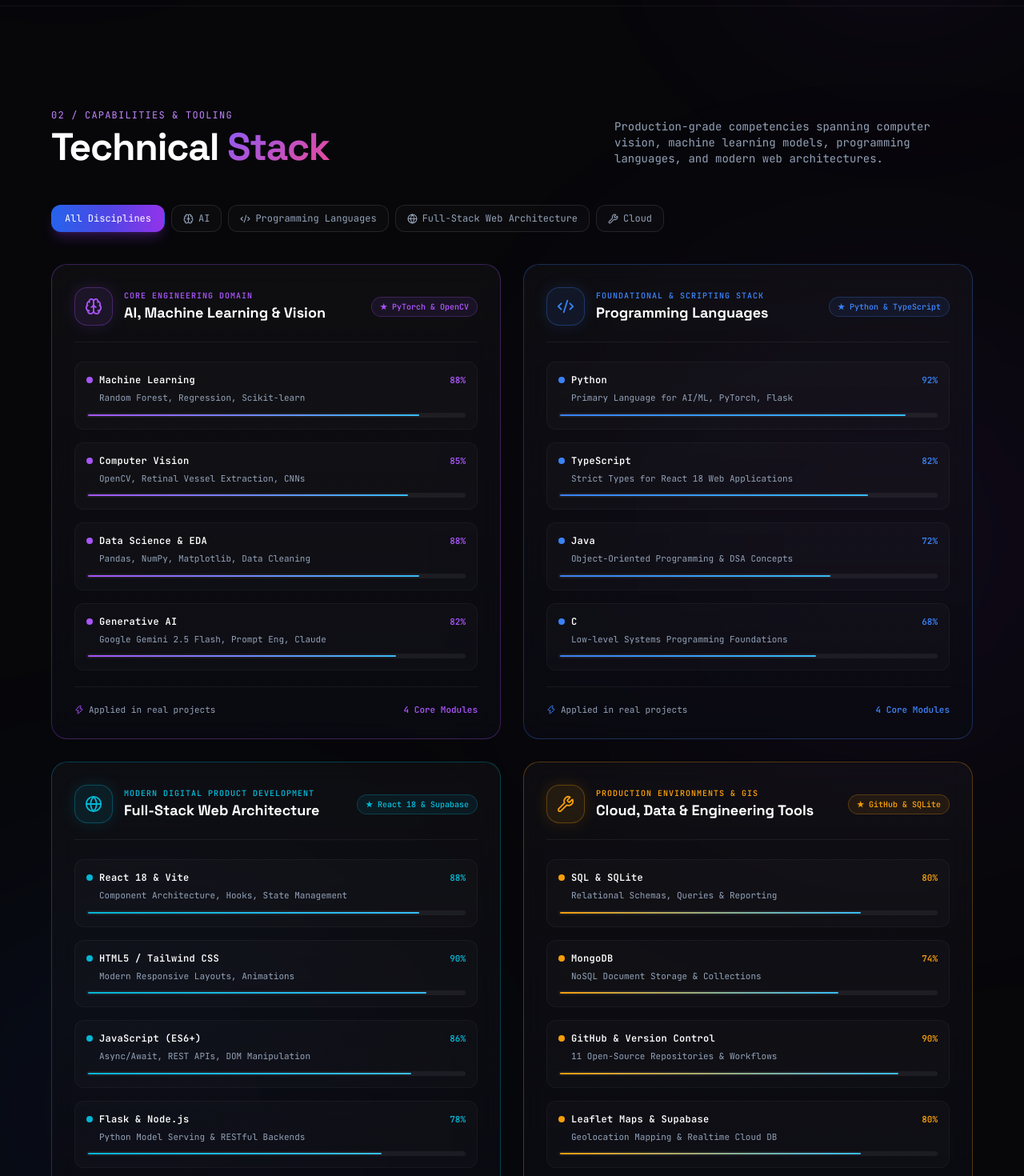
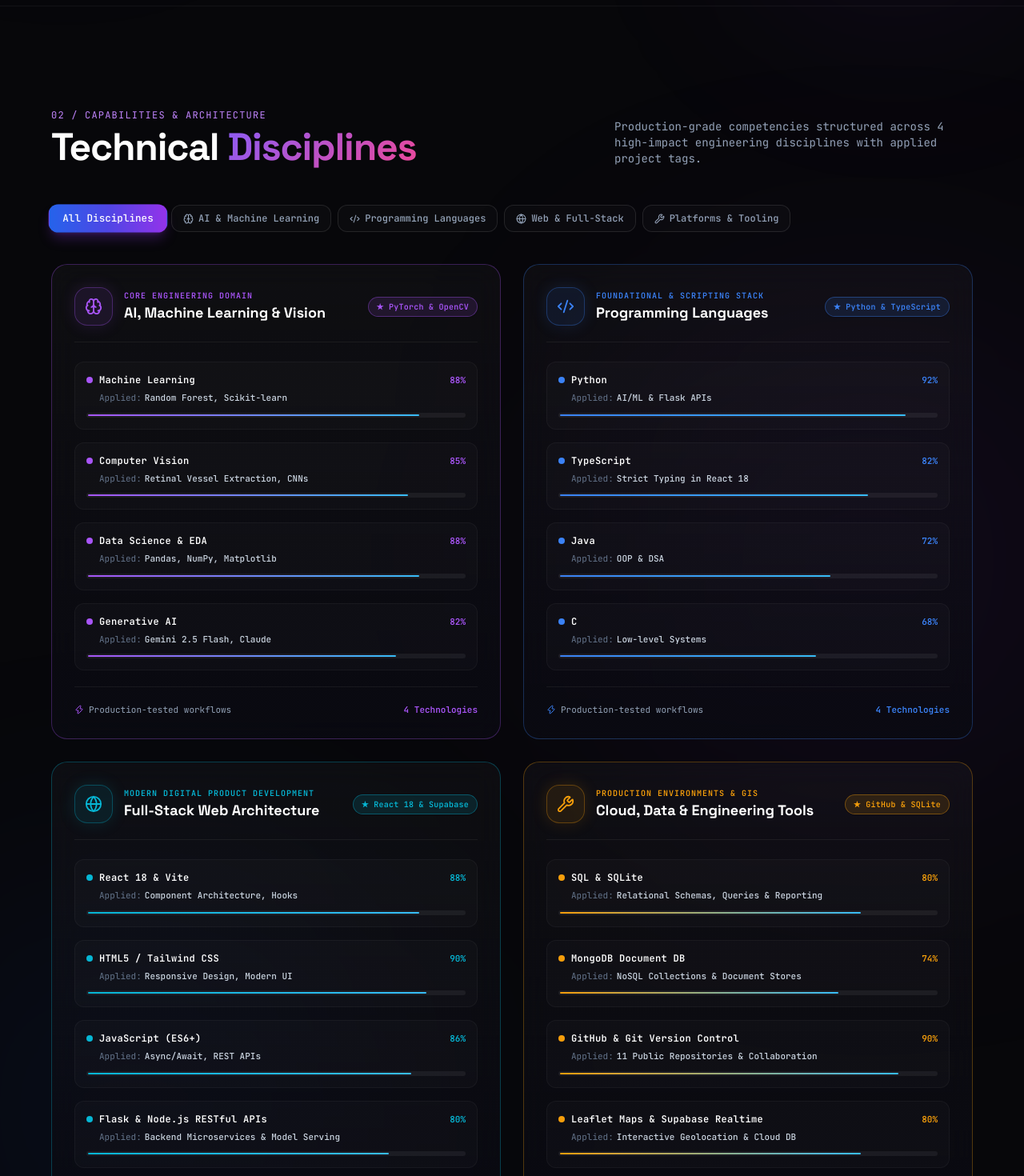
Before and after one commit to PraveenKumarE1/portfolio, a React (Vite) app: page / in a window 1280 px wide. Shown: the part 1820-3290 px from the top of the page at 80% size. Built offline with nearby package versions, Linux system fonts and the light colour scheme.

Commit message:
feat: Skills redesigned as Bento Discipline Matrix with selector pills, featured ribbons, project application tags, and animated mastery meters

```diff
--- a/src/components/sections/Skills.tsx
+++ b/src/components/sections/Skills.tsx
@@ -1,170 +1,250 @@
 import { useState } from "react";
 import { motion, AnimatePresence } from "framer-motion";
-import { Brain, Code2, Globe, Wrench, Sparkles, Database, Terminal, Cpu, CheckCircle2, Layers, Zap } from "lucide-react";
-import { skills } from "../../data/portfolio";
+import { Brain, Code2, Globe, Wrench, Sparkles, Zap, CheckCircle2, Star } from "lucide-react";
 
-const bentoCategories = [
+const bentoDisciplines = [
   {
     id: "ai",
+    pillLabel: "AI & Machine Learning",
     title: "AI, Machine Learning & Vision",
     subtitle: "Core Engineering Domain",
+    theme: "Purple Theme",
     icon: Brain,
     accentColor: "#A855F7",
-    borderColor: "border-purple-500/30 hover:border-purple-500/60",
-    glowColor: "rgba(168, 85, 247, 0.2)",
-    featured: "PyTorch & OpenCV",
+    glowColor: "rgba(168, 85, 247, 0.25)",
+    borderColor: "border-purple-500/30 hover:border-purple-500/70",
+    featuredRibbon: "★ PyTorch & OpenCV",
     skillsList: [
-      { name: "Machine Learning", level: 88, tag: "Random Forest, Regression, Scikit-learn" },
-      { name: "Computer Vision", level: 85, tag: "OpenCV, Retinal Vessel Extraction, CNNs" },
-      { name: "Data Science & EDA", level: 88, tag: "Pandas, NumPy, Matplotlib, Data Cleaning" },
-      { name: "Generative AI", level: 82, tag: "Google Gemini 2.5 Flash, Prompt Eng, Claude" },
+      {
+        name: "Machine Learning",
+        application: "Random Forest, Scikit-learn",
+        level: 88,
+      },
+      {
+        name: "Computer Vision",
+        application: "Retinal Vessel Extraction, CNNs",
+        level: 85,
+      },
+      {
+        name: "Data Science & EDA",
+        application: "Pandas, NumPy, Matplotlib",
+        level: 88,
+      },
+      {
+        name: "Generative AI",
+        application: "Gemini 2.5 Flash, Claude",
+        level: 82,
+      },
     ],
   },
   {
     id: "languages",
+    pillLabel: "Programming Languages",
     title: "Programming Languages",
     subtitle: "Foundational & Scripting Stack",
+    theme: "Electric Blue Theme",
     icon: Code2,
     accentColor: "#3B82F6",
-    borderColor: "border-blue-500/30 hover:border-blue-500/60",
-    glowColor: "rgba(59, 130, 246, 0.2)",
-    featured: "Python & TypeScript",
+    glowColor: "rgba(59, 130, 246, 0.25)",
+    borderColor: "border-blue-500/30 hover:border-blue-500/70",
+    featuredRibbon: "★ Python & TypeScript",
     skillsList: [
-      { name: "Python", level: 92, tag: "Primary Language for AI/ML, PyTorch, Flask" },
-      { name: "TypeScript", level: 82, tag: "Strict Types for React 18 Web Applications" },
-      { name: "Java", level: 72, tag: "Object-Oriented Programming & DSA Concepts" },
-      { name: "C", level: 68, tag: "Low-level Systems Programming Foundations" },
+      {
+        name: "Python",
+        application: "AI/ML & Flask APIs",
+        level: 92,
+      },
+      {
+        name: "TypeScript",
+        application: "Strict Typing in React 18",
+        level: 82,
+      },
+      {
+        name: "Java",
+        application: "OOP & DSA",
+        level: 72,
+      },
+      {
+        name: "C",
+        application: "Low-level Systems",
+        level: 68,
+      },
     ],
   },
   {
     id: "web",
+    pillLabel: "Web & Full-Stack",
     title: "Full-Stack Web Architecture",
     subtitle: "Modern Digital Product Development",
+    theme: "Cyan Theme",
     icon: Globe,
     accentColor: "#06B6D4",
-    borderColor: "border-cyan-500/30 hover:border-cyan-500/60",
-    glowColor: "rgba(6, 182, 212, 0.2)",
-    featured: "React 18 & Supabase",
+    glowColor: "rgba(6, 182, 212, 0.25)",
+    borderColor: "border-cyan-500/30 hover:border-cyan-500/70",
+    featuredRibbon: "★ React 18 & Supabase",
     skillsList: [
-      { name: "React 18 & Vite", level: 88, tag: "Component Architecture, Hooks, State Management" },
-      { name: "HTML5 / Tailwind CSS", level: 90, tag: "Modern Responsive Layouts, Animations" },
-      { name: "JavaScript (ES6+)", level: 86, tag: "Async/Await, REST APIs, DOM Manipulation" },
-      { name: "Flask & Node.js", level: 78, tag: "Python Model Serving & RESTful Backends" },
+      {
+        name: "React 18 & Vite",
+        application: "Component Architecture, Hooks",
+        level: 88,
+      },
+      {
+        name: "HTML5 / Tailwind CSS",
+        application: "Responsive Design, Modern UI",
+        level: 90,
+      },
+      {
+        name: "JavaScript (ES6+)",
+        application: "Async/Await, REST APIs",
+        level: 86,
+      },
+      {
+        name: "Flask & Node.js RESTful APIs",
+        application: "Backend Microservices & Model Serving",
+        level: 80,
+      },
     ],
   },
   {
     id: "tools",
+    pillLabel: "Platforms & Tooling",
     title: "Cloud, Data & Engineering Tools",
     subtitle: "Production Environments & GIS",
+    theme: "Amber Gold Theme",
     icon: Wrench,
     accentColor: "#F59E0B",
-    borderColor: "border-amber-500/30 hover:border-amber-500/60",
-    glowColor: "rgba(245, 158, 11, 0.2)",
-    featured: "GitHub & SQLite",
+    glowColor: "rgba(245, 158, 11, 0.25)",
+    borderColor: "border-amber-500/30 hover:border-amber-500/70",
+    featuredRibbon: "★ GitHub & SQLite",
     skillsList: [
-      { name: "SQL & SQLite", level: 80, tag: "Relational Schemas, Queries & Reporting" },
-      { name: "MongoDB", level: 74, tag: "NoSQL Document Storage & Collections" },
-      { name: "GitHub & Version Control", level: 90, tag: "11 Open-Source Repositories & Workflows" },
-      { name: "Leaflet Maps & Supabase", level: 80, tag: "Geolocation Mapping & Realtime Cloud DB" },
+      {
+        name: "SQL & SQLite",
+        application: "Relational Schemas, Queries & Reporting",
+        level: 80,
+      },
+      {
+        name: "MongoDB Document DB",
+        application: "NoSQL Collections & Document Stores",
+        level: 74,
+      },
+      {
+        name: "GitHub & Git Version Control",
+        application: "11 Public Repositories & Collaboration",
+        level: 90,
+      },
+      {
+        name: "Leaflet Maps & Supabase Realtime",
+        application: "Interactive Geolocation & Cloud DB",
+        level: 80,
+      },
     ],
   },
 ];
 
 export default function Skills() {
   const [activeCategory, setActiveCategory] = useState("all");
-  const [hoveredSkill, setHoveredSkill] = useState<{ name: string; tag: string; level: number } | null>(null);
 
-  const displayedCategories = activeCategory === "all"
-    ? bentoCategories
-    : bentoCategories.filter((c) => c.id === activeCategory);
+  const displayedDisciplines = activeCategory === "all"
+    ? bentoDisciplines
+    : bentoDisciplines.filter((d) => d.id === activeCategory);
 
   return (
     <section id="skills" className="relative section-padding border-t border-white/[0.05]">
-      {/* Ambient background glows */}
-      <div className="absolute top-1/4 -right-20 w-[500px] h-[500px] bg-purple-600/10 blur-[160px] rounded-full pointer-events-none" />
-      <div className="absolute bottom-10 -left-20 w-[500px] h-[500px] bg-blue-600/10 blur-[150px] rounded-full pointer-events-none" />
+      {/* Background ambient lighting */}
+      <div className="absolute top-1/4 -right-20 w-[550px] h-[550px] bg-purple-600/10 blur-[170px] rounded-full pointer-events-none" />
+      <div className="absolute bottom-10 -left-20 w-[500px] h-[500px] bg-blue-600/10 blur-[160px] rounded-full pointer-events-none" />
 
       <div className="max-w-6xl mx-auto">
-        {/* Header */}
+        {/* Section Header */}
         <div className="flex flex-col md:flex-row md:items-end justify-between mb-12 gap-6">
           <div>
             <span className="text-xs font-mono text-purple-400 uppercase tracking-widest block mb-2">
-              02 / Capabilities & Tooling
+              02 / Capabilities & Architecture
             </span>
             <h2 className="text-3xl sm:text-4xl md:text-5xl font-bold font-display text-white tracking-tight">
-              Technical <span className="gradient-purple-pink">Stack</span>
+              Technical <span className="gradient-purple-pink">Disciplines</span>
             </h2>
           </div>
           <p className="text-sm font-mono text-slate-400 max-w-md">
-            Production-grade competencies spanning computer vision, machine learning models, programming languages, and modern web architectures.
+            Production-grade competencies structured across 4 high-impact engineering disciplines with applied project tags.
           </p>
         </div>
 
-        {/* View Switcher Pills */}
+        {/* 1. Discipline Selector Pills */}
         <div className="flex flex-wrap items-center gap-2 mb-10">
           <button
             onClick={() => setActiveCategory("all")}
-            className={`px-4 py-2 rounded-xl text-xs font-mono transition-all duration-200 border ${
+            className={`px-4 py-2 rounded-xl text-xs font-mono font-medium transition-all duration-200 border ${
               activeCategory === "all"
-                ? "bg-gradient-to-r from-blue-600 via-indigo-600 to-purple-600 text-white border-transparent shadow-lg shadow-purple-600/25"
+                ? "bg-gradient-to-r from-blue-600 via-indigo-600 to-purple-600 text-white border-transparent shadow-lg shadow-purple-600/25 scale-105"
                 : "bg-white/[0.02] border-white/10 text-slate-400 hover:text-white hover:bg-white/[0.05]"
             }`}
           >
             All Disciplines
           </button>
-          {bentoCategories.map((cat) => {
-            const Icon = cat.icon;
-            const isSelected = activeCategory === cat.id;
+
+          {bentoDisciplines.map((discipline) => {
+            const Icon = discipline.icon;
+            const isSelected = activeCategory === discipline.id;
+
             return (
               <button
-                key={cat.id}
-                onClick={() => setActiveCategory(cat.id)}
-                className={`flex items-center gap-1.5 px-3.5 py-2 rounded-xl text-xs font-mono transition-all duration-200 border ${
+                key={discipline.id}
+                onClick={() => setActiveCategory(discipline.id)}
+                className={`flex items-center gap-1.5 px-3.5 py-2 rounded-xl text-xs font-mono font-medium transition-all duration-200 border ${
                   isSelected
-                    ? "text-white border-transparent shadow-md"
+                    ? "text-white border-transparent shadow-md scale-105"
                     : "bg-white/[0.02] border-white/10 text-slate-400 hover:text-white hover:bg-white/[0.05]"
                 }`}
                 style={{
-                  backgroundColor: isSelected ? cat.accentColor : undefined,
-                  boxShadow: isSelected ? `0 0 20px ${cat.accentColor}40` : undefined,
+                  backgroundColor: isSelected ? discipline.accentColor : undefined,
+                  boxShadow: isSelected ? `0 0 20px ${discipline.accentColor}40` : undefined,
                 }}
               >
                 <Icon size={13} />
-                <span>{cat.title.split(",")[0].split("&")[0].trim()}</span>
+                <span>{discipline.pillLabel}</span>
               </button>
             );
           })}
         </div>
 
-        {/* Bento Grid Layout - High Visual Impact & Elegant */}
-        <div className="grid md:grid-cols-2 gap-7">
-          {displayedCategories.map((category) => {
-            const Icon = category.icon;
+        {/* 2. Bento Grid Layout (4 Disciplines) */}
+        <AnimatePresence mode="wait">
+          <motion.div
+            key={activeCategory}
+            initial={{ opacity: 0, y: 15 }}
+            animate={{ opacity: 1, y: 0 }}
+            exit={{ opacity: 0, y: -15 }}
+            transition={{ duration: 0.3 }}
+            className="grid md:grid-cols-2 gap-7"
+          >
+            {displayedDisciplines.map((discipline) => {
+              const Icon = discipline.icon;
 
               return (
                 <div
-                key={category.id}
-                className={`clean-card overflow-hidden border ${category.borderColor} p-6 sm:p-7 flex flex-col justify-between group transition-all duration-300 relative`}
+                  key={discipline.id}
+                  className={`clean-card overflow-hidden border ${discipline.borderColor} p-6 sm:p-7 flex flex-col justify-between group transition-all duration-300 relative`}
                   style={{
-                  background: `linear-gradient(180deg, rgba(255,255,255,0.03) 0%, rgba(10,10,18,0.85) 100%)`,
+                    background: "linear-gradient(180deg, rgba(255,255,255,0.03) 0%, rgba(10,10,18,0.85) 100%)",
                   }}
                   onMouseEnter={(e) => {
-                  e.currentTarget.style.boxShadow = `0 20px 40px -12px rgba(0,0,0,0.6), 0 0 35px -6px ${category.glowColor}`;
+                    e.currentTarget.style.boxShadow = `0 20px 40px -12px rgba(0,0,0,0.6), 0 0 35px -6px ${discipline.glowColor}`;
                   }}
                   onMouseLeave={(e) => {
                     e.currentTarget.style.boxShadow = "none";
                   }}
                 >
-                {/* Bento Card Header */}
+                  {/* Discipline Header */}
                   <div className="flex items-center justify-between pb-5 border-b border-white/[0.06] mb-6">
                     <div className="flex items-center gap-3.5">
                       <div
-                      className="w-12 h-12 rounded-2xl border flex items-center justify-center shadow-lg"
+                        className="w-12 h-12 rounded-2xl border flex items-center justify-center shadow-lg shrink-0"
                         style={{
-                        backgroundColor: `${category.accentColor}18`,
-                        borderColor: `${category.accentColor}50`,
-                        color: category.accentColor,
-                        boxShadow: `0 0 20px ${category.accentColor}25`,
+                          backgroundColor: `${discipline.accentColor}18`,
+                          borderColor: `${discipline.accentColor}50`,
+                          color: discipline.accentColor,
+                          boxShadow: `0 0 20px ${discipline.accentColor}25`,
                         }}
                       >
                         <Icon size={22} />
@@ -172,43 +252,42 @@ export default function Skills() {
                       <div>
                         <span
                           className="text-[10px] font-mono uppercase tracking-widest block font-semibold"
-                        style={{ color: category.accentColor }}
+                          style={{ color: discipline.accentColor }}
                         >
-                        {category.subtitle}
+                          {discipline.subtitle}
                         </span>
                         <h3 className="font-display font-bold text-lg text-white">
-                        {category.title}
+                          {discipline.title}
                         </h3>
                       </div>
                     </div>
 
+                    {/* Featured Tech Ribbon */}
                     <span
-                    className="text-[10px] font-mono px-2.5 py-1 rounded-full border font-semibold hidden sm:inline-block"
+                      className="text-[10px] font-mono px-2.5 py-1 rounded-full border font-bold tracking-wide shadow-sm"
                       style={{
-                      backgroundColor: `${category.accentColor}15`,
-                      borderColor: `${category.accentColor}40`,
-                      color: category.accentColor,
+                        backgroundColor: `${discipline.accentColor}20`,
+                        borderColor: `${discipline.accentColor}60`,
+                        color: discipline.accentColor,
                       }}
                     >
-                    ★ {category.featured}
+                      {discipline.featuredRibbon}
                     </span>
                   </div>
 
-                {/* Skills Interactive List */}
+                  {/* Skills List with Project Application Tags & Dynamic Mastery Bars */}
                   <div className="space-y-4">
-                  {category.skillsList.map((skill) => (
+                    {discipline.skillsList.map((skill) => (
                       <div
                         key={skill.name}
-                      onMouseEnter={() => setHoveredSkill(skill)}
-                      onMouseLeave={() => setHoveredSkill(null)}
-                      className="p-3.5 rounded-xl bg-white/[0.02] hover:bg-white/[0.05] border border-white/[0.04] hover:border-white/[0.12] transition-all cursor-default"
+                        className="p-3.5 rounded-xl bg-white/[0.02] hover:bg-white/[0.05] border border-white/[0.04] hover:border-white/[0.12] transition-all"
                       >
-                      {/* Name & Mastery Percentage */}
+                        {/* Skill Name & Level */}
                         <div className="flex items-center justify-between text-xs font-mono mb-1.5">
                           <div className="flex items-center gap-2">
                             <span
                               className="w-2 h-2 rounded-full"
-                            style={{ backgroundColor: category.accentColor }}
+                              style={{ backgroundColor: discipline.accentColor }}
                             />
                             <span className="font-bold text-white tracking-wide">
                               {skill.name}
@@ -217,18 +296,21 @@ export default function Skills() {
 
                           <span
                             className="font-bold text-[11px]"
-                          style={{ color: category.accentColor }}
+                            style={{ color: discipline.accentColor }}
                           >
                             {skill.level}%
                           </span>
                         </div>
 
-                      {/* Use-Case / Application tag */}
-                      <p className="text-[11px] font-mono text-slate-400 mb-2.5 pl-4">
-                        {skill.tag}
-                      </p>
+                        {/* Project Application Tag */}
+                        <div className="flex items-center gap-1 text-[11px] font-mono text-slate-400 mb-2.5 pl-4">
+                          <span className="text-slate-500">Applied:</span>
+                          <span className="text-slate-300 font-medium">
+                            {skill.application}
+                          </span>
+                        </div>
 
-                      {/* Smooth Level Progress Bar */}
+                        {/* Dynamic Mastery Bar (Animated gradient meter) */}
                         <div className="w-full h-1.5 bg-white/[0.06] rounded-full overflow-hidden p-0.5">
                           <motion.div
                             initial={{ width: 0 }}
@@ -237,7 +319,7 @@ export default function Skills() {
                             transition={{ duration: 0.9, ease: "easeOut" }}
                             className="h-full rounded-full"
                             style={{
-                            background: `linear-gradient(90deg, ${category.accentColor} 0%, #38BDF8 100%)`,
+                              background: `linear-gradient(90deg, ${discipline.accentColor} 0%, #38BDF8 100%)`,
                             }}
                           />
                         </div>
@@ -248,22 +330,23 @@ export default function Skills() {
                   {/* Card Footer Metric */}
                   <div className="pt-5 mt-5 border-t border-white/[0.06] flex items-center justify-between text-xs font-mono text-slate-400">
                     <span className="flex items-center gap-1.5 text-[11px]">
-                    <Zap size={12} style={{ color: category.accentColor }} />
-                    Applied in real projects
+                      <Zap size={12} style={{ color: discipline.accentColor }} />
+                      Production-tested workflows
                     </span>
 
                     <span
                       className="text-[11px] font-semibold"
-                    style={{ color: category.accentColor }}
+                      style={{ color: discipline.accentColor }}
                     >
-                    {category.skillsList.length} Core Modules
+                      {discipline.skillsList.length} Technologies
                     </span>
                   </div>
 
                 </div>
               );
             })}
-        </div>
+          </motion.div>
+        </AnimatePresence>
 
       </div>
     </section>
```
Lines whose indentation alone changed are shown as unchanged.
